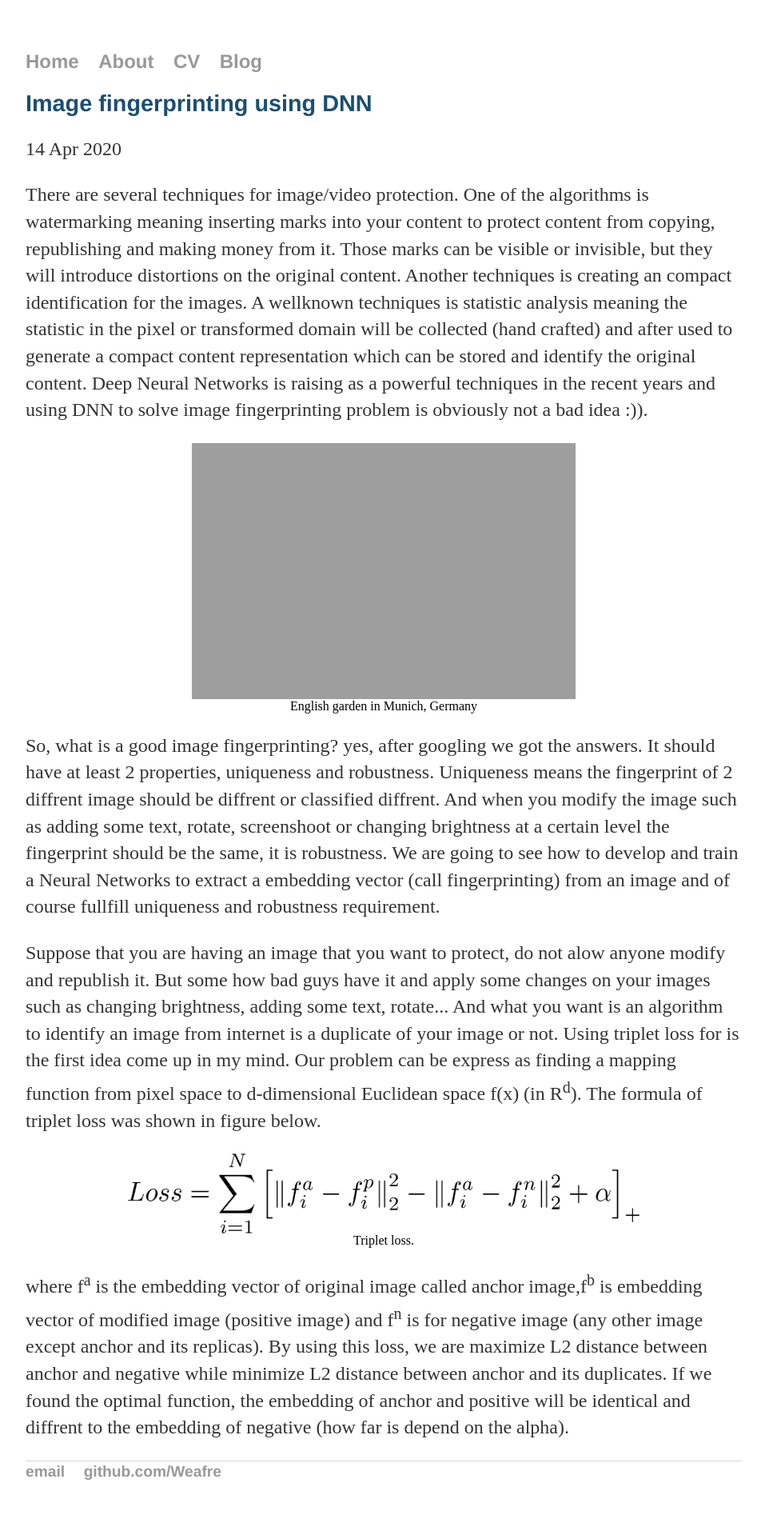
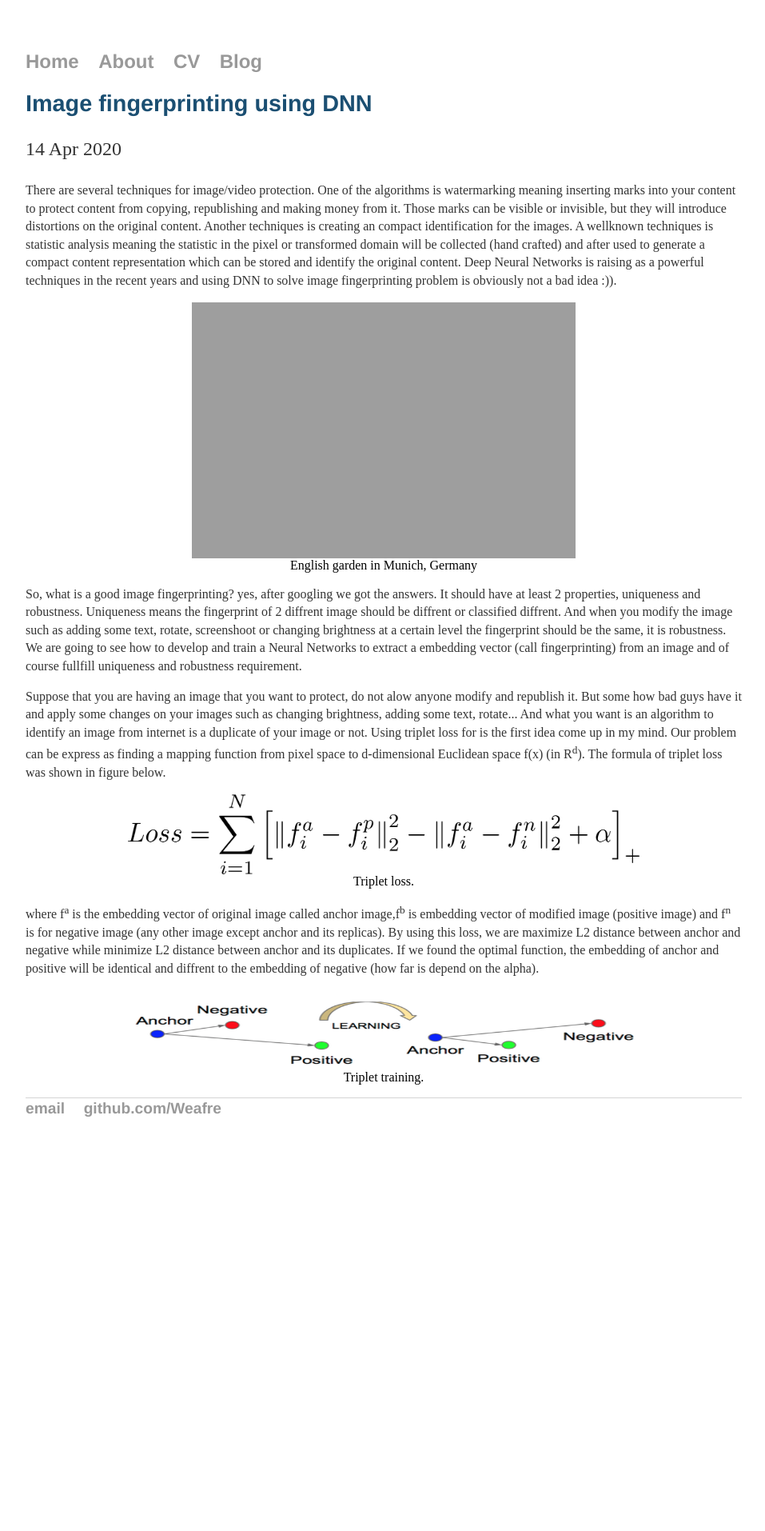
Before and after one commit to Weafre/weafre.github.io, a Jekyll site: the page built from _posts/2020-04-14-Image-Fingerprinting.md, in a window 1280 px wide. Shown: the whole page at 80% size, without its empty margins (160-1117 px from the left). Built offline with Jekyll 4.4.1, drawn with Linux system fonts in a browser that asks for light colours; after the commit the page ends 1460 px from its top, so only the background shows below that.

Commit message:
changing font size

```diff
--- a/_posts/2020-04-14-Image-Fingerprinting.md
+++ b/_posts/2020-04-14-Image-Fingerprinting.md
@@ -4,7 +4,7 @@
 date: 2020-04-14
 ---
 
-<p>
+<p style="font-size:100%;">
 	There are several techniques for image/video protection. One of the algorithms is watermarking meaning inserting marks into your content to protect content from copying, republishing and making money from it. Those marks can be visible or invisible, but they will introduce distortions on the original content. Another techniques is creating an compact identification for the images. A wellknown techniques is statistic analysis meaning the statistic in the pixel or transformed domain will be collected (hand crafted) and after used to generate a compact content representation which can be stored and identify the original content. Deep Neural Networks is raising as a powerful techniques in the recent years and using DNN to solve image fingerprinting problem is obviously not a bad idea :)).
 </p>
 <figure>
@@ -15,10 +15,10 @@
  </center>
  </figcaption>
 </figure>
-<p>
+<p style="font-size:100%;">
 	So, what is a good image fingerprinting? yes, after googling we got the answers. It should have at least 2 properties, uniqueness and robustness. Uniqueness means the fingerprint of 2 diffrent image should be diffrent or classified diffrent. And when you modify the image such as adding some text, rotate, screenshoot or changing brightness at a certain level the fingerprint should be the same, it is robustness. We are going to see how to develop and train a Neural Networks to extract a embedding vector (call fingerprinting) from an image and of course fullfill  uniqueness and robustness requirement.
 </p>
-<p>
+<p style="font-size:100%;">
 Suppose that you are having an image that you want to protect, do not alow anyone modify and republish it. But some how bad guys have it and apply some changes on your images such as changing brightness, adding some text, rotate... And what you want is an algorithm to identify an image from internet is a duplicate of your image or not. Using triplet loss for is the first idea come up in my mind. Our problem can be express as finding a mapping function from pixel space to d-dimensional Euclidean space f(x) (in R<sup>d</sup>).  The formula of triplet loss was shown in figure below.
 </p>
 <figure>
@@ -29,6 +29,14 @@
  </center>
  </figcaption>
 </figure>
-<p>
+<p style="font-size:100%;">
 where f<sup>a</sup> is the embedding vector of original image called anchor image,f<sup>b</sup> is embedding vector of modified image (positive image) and f<sup>n</sup> is for negative image (any other image except anchor and its replicas). By using this loss, we are maximize L2 distance between anchor and negative while minimize L2 distance between anchor and its duplicates. If we found the optimal function, the embedding of anchor and positive will be identical and diffrent to the embedding of negative (how far is depend on the alpha).
 </p>
+<figure>
+ <img src='{{site.url}}/images/triplet_training.png' alt='Video coding standardization ' style="width:640px;height:100px;" class="center"/>
+ <figcaption>
+ 	<center>
+Triplet training.
+ </center>
+ </figcaption>
+</figure>
```
Also changed, not shown: images/triplet_training.png (added).
